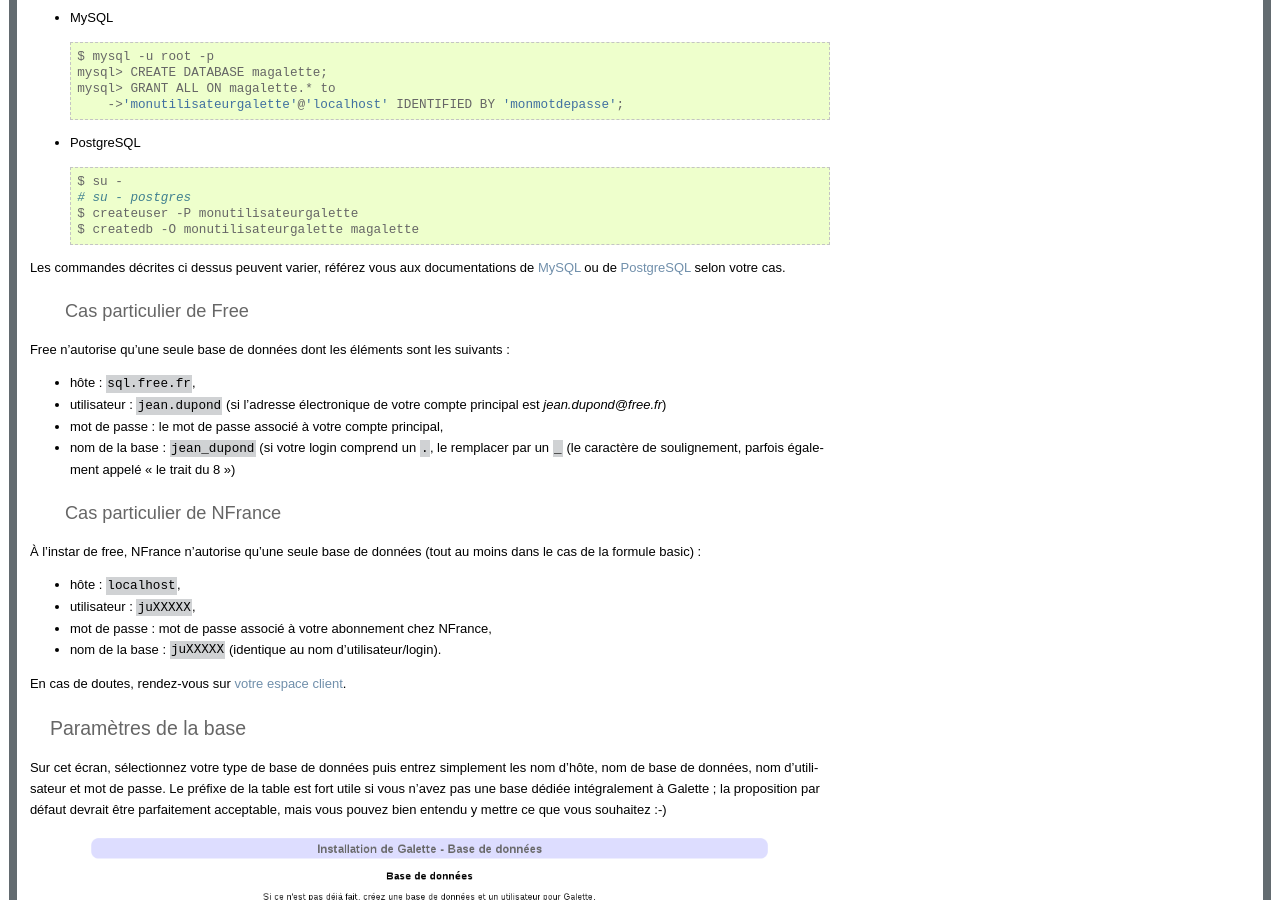
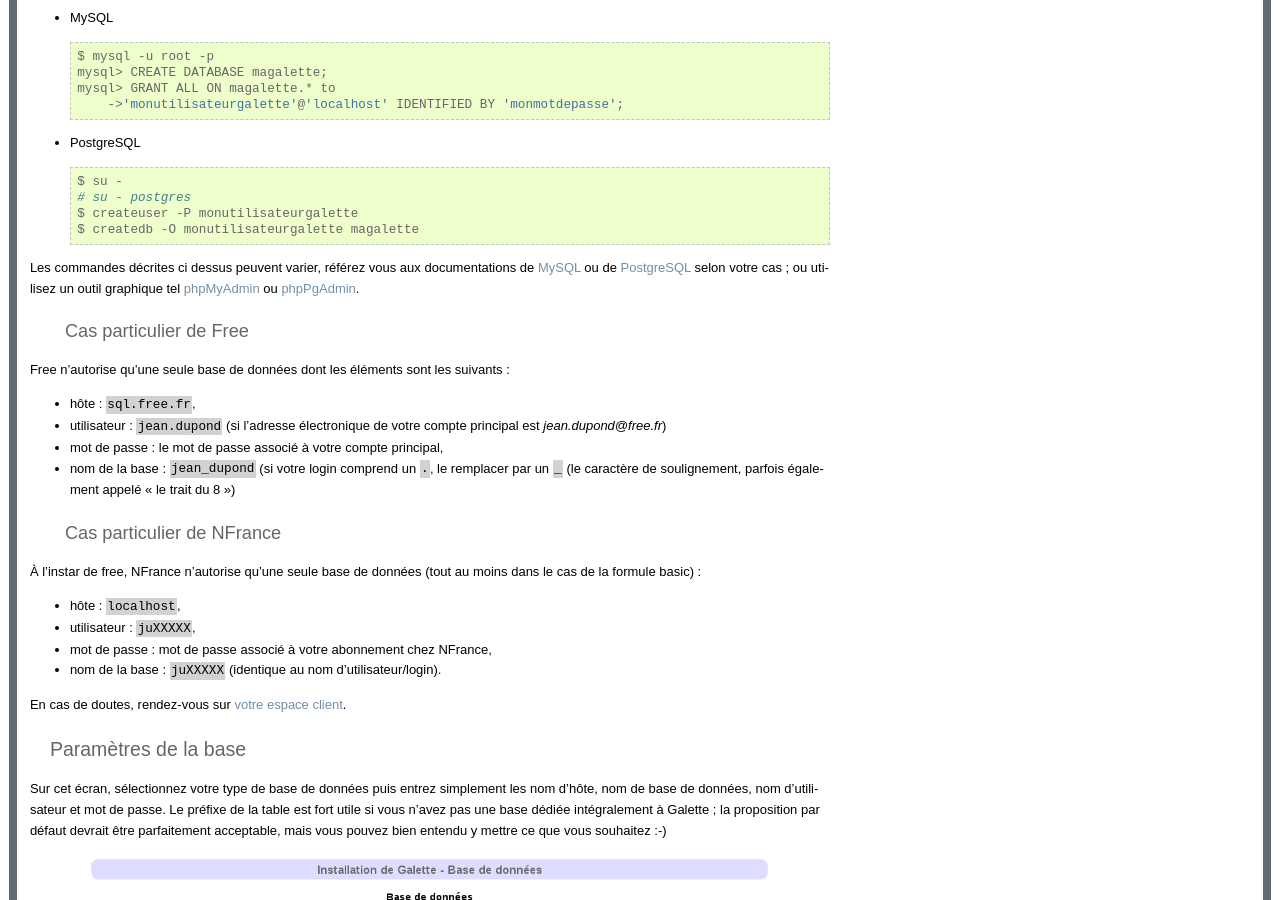
Before and after one commit to galette/galettedoc, a Sphinx documentation site: the page built from source/installation/galette.rst, in a window 1280 px wide and 900 px high, scrolled down 1556 px. Built offline with Sphinx 7.4.7, drawn with Linux system fonts in a browser that asks for light colours.

Commit message:
Référence à phpMyAdmin et phpPgAdmin

```diff
--- a/source/installation/galette.rst
+++ b/source/installation/galette.rst
@@ -65,7 +65,7 @@ Pour l'exemple, nous allons nous baser sur une base de données nommée magalett
      $ createuser -P monutilisateurgalette
      $ createdb -O monutilisateurgalette magalette
 
-Les commandes décrites ci dessus peuvent varier, référez vous aux documentations de `MySQL <http://dev.mysql.com/doc/#refman>`_ ou de `PostgreSQL <http://docs.postgresqlfr.org>`_ selon votre cas.
+Les commandes décrites ci dessus peuvent varier, référez vous aux documentations de `MySQL <http://dev.mysql.com/doc/#refman>`_ ou de `PostgreSQL <http://docs.postgresqlfr.org>`_ selon votre cas ; ou utilisez un outil graphique tel `phpMyAdmin <http://www.phpmyadmin.net>`_ ou `phpPgAdmin <http://phppgadmin.sourceforge.net>`_.
 
 Cas particulier de Free
 ^^^^^^^^^^^^^^^^^^^^^^^
```
